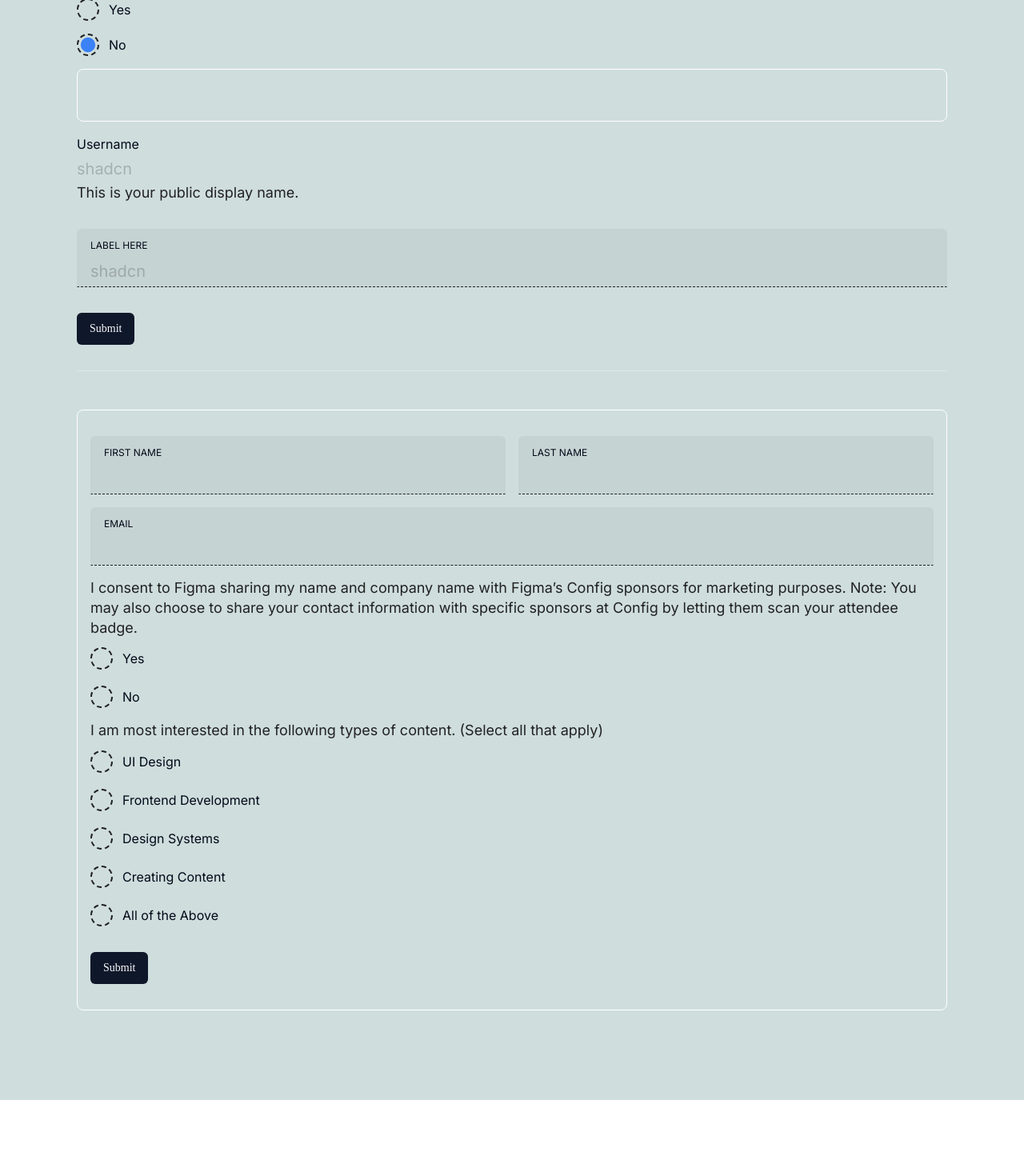
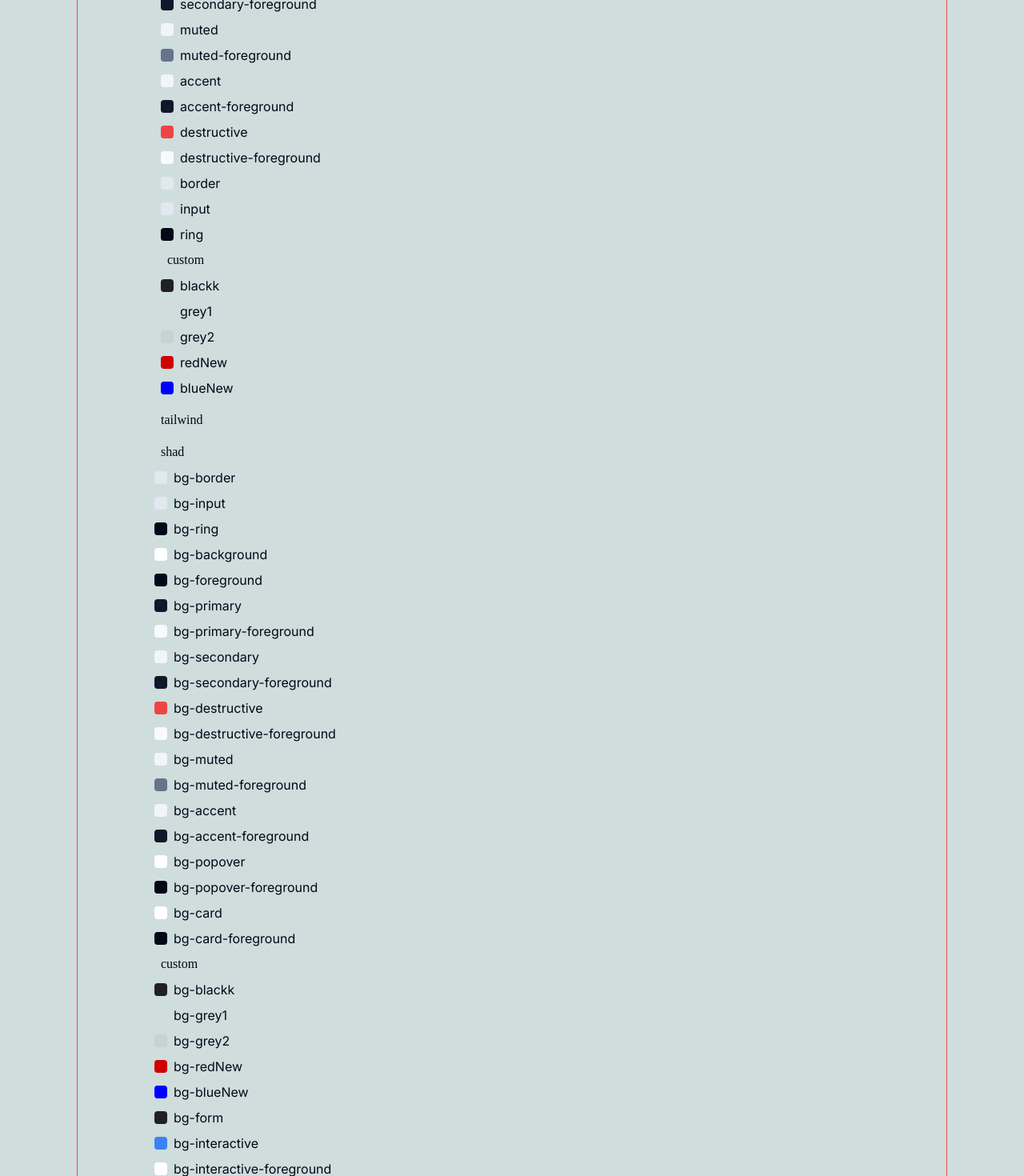
Before and after one commit to rttnbrgr/formkit, a Next.js app: page / in a window 1280 px wide. Shown: the part 560-2030 px from the top of the page at 80% size. Before the commit the page ends 1935 px from the top, so only its background shows below. Built offline with nearby package versions, Linux system fonts and the light colour scheme.

Commit message:
wip - color debug

```diff
--- a/src/app/page.tsx
+++ b/src/app/page.tsx
@@ -5,10 +5,138 @@ import { RadioGroup, RadioGroupItem } from "@/components/ui/radio-group";
 
 import { ProfileForm } from "@/components/form-demo";
 import { ContactForm } from "@/components/contact-form";
+import { cn } from "@/lib/utils";
+
+const rawShad = [
+  "background",
+  "foreground",
+  "card",
+  "card-foreground",
+  "popover",
+  "popover-foreground",
+  "primary",
+  "primary-foreground",
+  "secondary",
+  "secondary-foreground",
+  "muted",
+  "muted-foreground",
+  "accent",
+  "accent-foreground",
+  "destructive",
+  "destructive-foreground",
+  "border",
+  "input",
+  "ring",
+];
+
+/* new */
+const rawCustom = ["blackk", "grey1", "grey2", "redNew", "blueNew"];
+
+// shad
+const shadTailwindColors = [
+  "bg-border",
+  "bg-input",
+  "bg-ring",
+  "bg-background",
+  "bg-foreground",
+  "bg-primary",
+  "bg-primary-foreground",
+  "bg-secondary",
+  "bg-secondary-foreground",
+  "bg-destructive",
+  "bg-destructive-foreground",
+  "bg-muted",
+  "bg-muted-foreground",
+  "bg-accent",
+  "bg-accent-foreground",
+  "bg-popover",
+  "bg-popover-foreground",
+  "bg-card",
+  "bg-card-foreground",
+];
+// prmitive
+const customColors = [
+  "bg-blackk",
+  "bg-grey1",
+  "bg-grey2",
+  "bg-redNew",
+  "bg-blueNew",
+  "bg-form",
+  "bg-interactive",
+  "bg-interactive-foreground",
+];
+
+const ColorItem = ({ color }: { color: string }) => (
+  <div className="flex gap-2 items-center">
+    <div className={cn(["rounded w-4 h-4", color])} />
+    <div className={"font-sans text-md"}>{color}</div>
+  </div>
+);
+
+const ColorItemRaw = ({
+  color,
+  useHsl = false,
+}: {
+  color: string;
+  useHsl?: boolean;
+}) => {
+  const varInner = `var(--${color})`;
+  const colorVar = useHsl ? `hsl(${varInner})` : varInner;
+  return (
+    <div className="flex gap-2 items-center">
+      <div
+        className={cn(["rounded w-4 h-4"])}
+        style={{
+          backgroundColor: colorVar,
+        }}
+      />
+      <div className={"font-sans text-md"}>{color}</div>
+    </div>
+  );
+};
+
+const ColorDebug = () => {
+  //
+  return (
+    <div className="p-24 border border-red-500">
+      <div className="p-2 rounded ">
+        raw
+        <div className="p-2 rounded ">shad</div>
+        <div className="flex flex-col gap-2">
+          {rawShad.map((color, i) => (
+            <ColorItemRaw key={i} color={color} useHsl />
+          ))}
+        </div>
+        <div className="p-2 rounded ">custom</div>
+        <div className="flex flex-col gap-2">
+          {rawCustom.map((color, i) => (
+            <ColorItemRaw key={i} color={color} useHsl={false} />
+          ))}
+        </div>
+      </div>
+
+      <div className="p-2 rounded ">tailwind</div>
+      <div className="p-2 rounded ">shad</div>
+      <div className="flex flex-col gap-2">
+        {shadTailwindColors.map((color, i) => (
+          <ColorItem key={i} color={color} />
+        ))}
+      </div>
+
+      <div className="p-2 rounded ">custom</div>
+      <div className="flex flex-col gap-2">
+        {customColors.map((color, i) => (
+          <ColorItem key={i} color={color} />
+        ))}
+      </div>
+    </div>
+  );
+};
 
 export default function Home() {
   return (
     <main className="flex min-h-screen flex-col justify-center p-24 bg-grey1">
+      <ColorDebug />
       <div className="flex flex-col gap-10 ">
         {/* Checkbox */}
         <div>hi</div>
```
